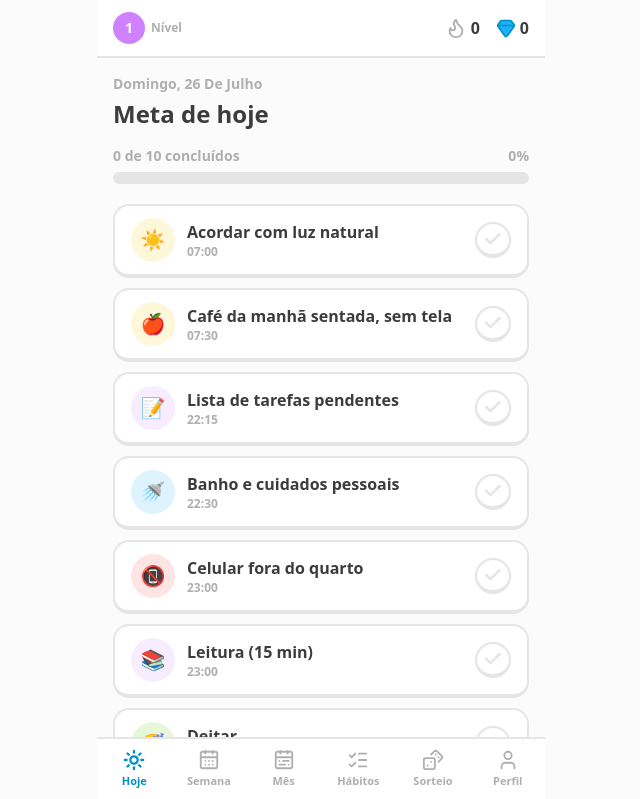
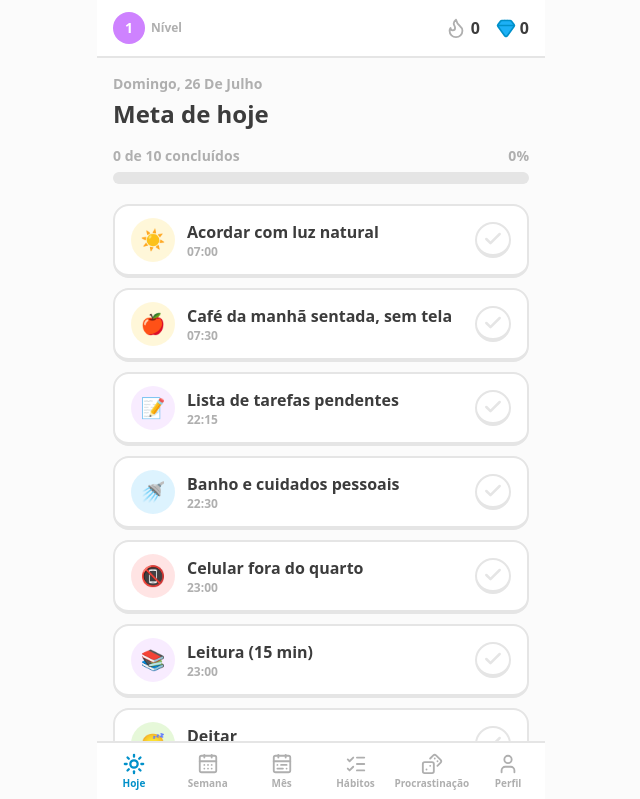
Before and after one commit to luanaraquelfreire-dotcom/App-h-bitos, a React (Vite) app: page / in a window 1280 px wide. Shown: the top 799 px of the page, without its empty margins (319-959 px from the left). Built offline with nearby package versions, Linux system fonts and the light colour scheme.

Commit message:
Renomear seção de sorteio para "Procrastinação"
Ajusta o rótulo da aba e o título da página para deixar claro que o
propósito é encarar tarefas procrastinadas, reduzindo levemente a
fonte do menu inferior para acomodar o rótulo mais longo.

```diff
--- a/src/components/BottomNav.tsx
+++ b/src/components/BottomNav.tsx
@@ -12,7 +12,7 @@ const ITEMS: { id: Tab; label: string; icon: typeof Sun }[] = [
   { id: "week", label: "Semana", icon: CalendarDays },
   { id: "month", label: "Mês", icon: CalendarRange },
   { id: "habits", label: "Hábitos", icon: ListChecks },
-  { id: "tasks", label: "Sorteio", icon: Dices },
+  { id: "tasks", label: "Procrastinação", icon: Dices },
   { id: "profile", label: "Perfil", icon: User },
 ];
 
@@ -25,7 +25,7 @@ export default function BottomNav({ active, onChange }: BottomNavProps) {
           <button
             key={id}
             onClick={() => onChange(id)}
-            className={`flex flex-1 flex-col items-center gap-0.5 py-2.5 text-[11px] font-bold transition-colors ${
+            className={`flex flex-1 flex-col items-center gap-0.5 px-0.5 py-2.5 text-center text-[10px] font-bold leading-tight transition-colors ${
               isActive ? "text-duo-blue-dark" : "text-duo-gray-dark"
             }`}
           >
--- a/src/pages/TasksPage.tsx
+++ b/src/pages/TasksPage.tsx
@@ -43,7 +43,7 @@ export default function TasksPage() {
 
   return (
     <div className="px-4 py-4">
-      <h1 className="mb-1 text-2xl font-extrabold text-duo-text">Sorteio de tarefas</h1>
+      <h1 className="mb-1 text-2xl font-extrabold text-duo-text">Procrastinação</h1>
       <p className="mb-1 text-sm font-semibold text-duo-gray-dark">
         Cadastre o que você anda procrastinando e deixe o sorteio escolher por você.
       </p>
```
